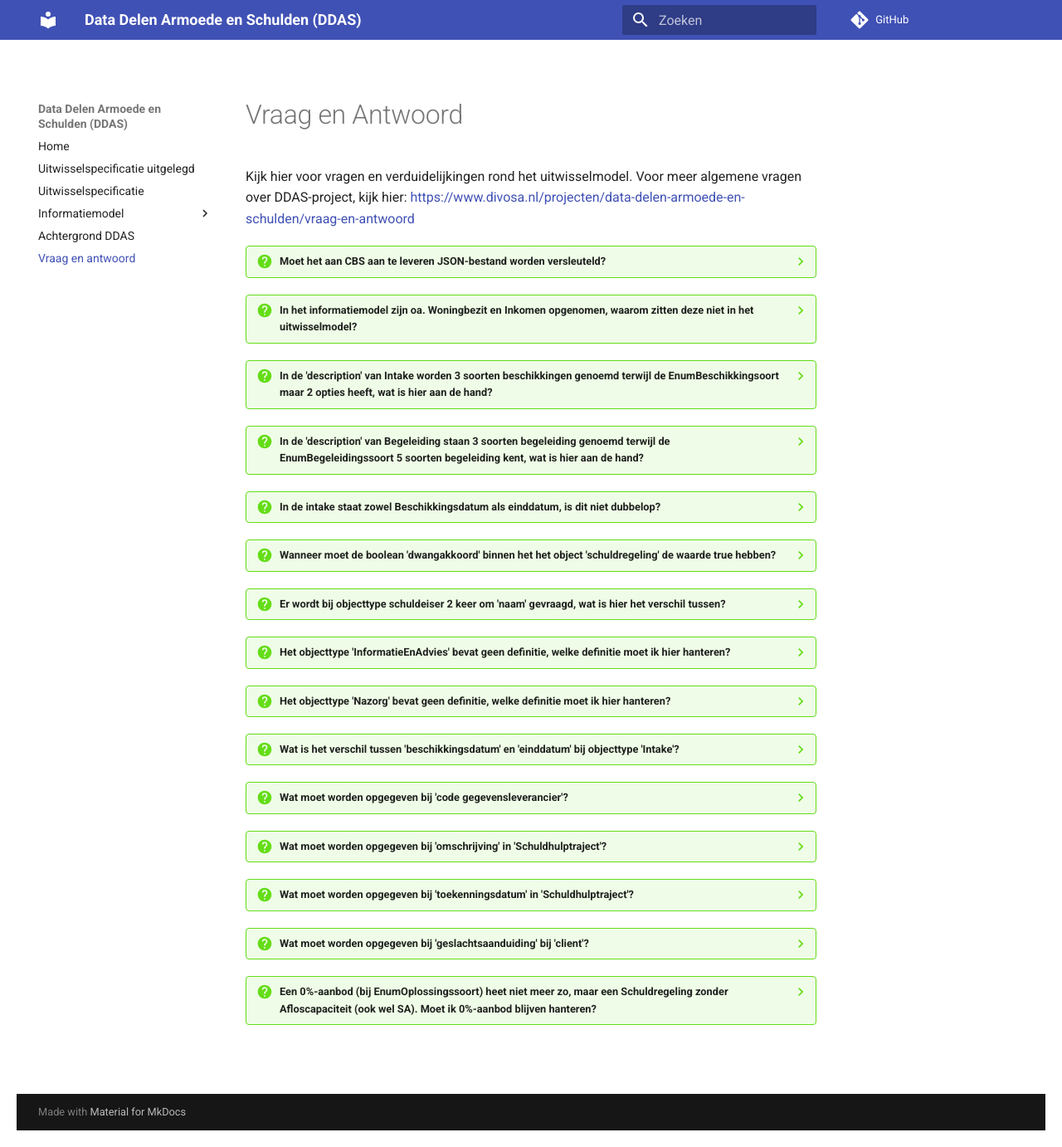
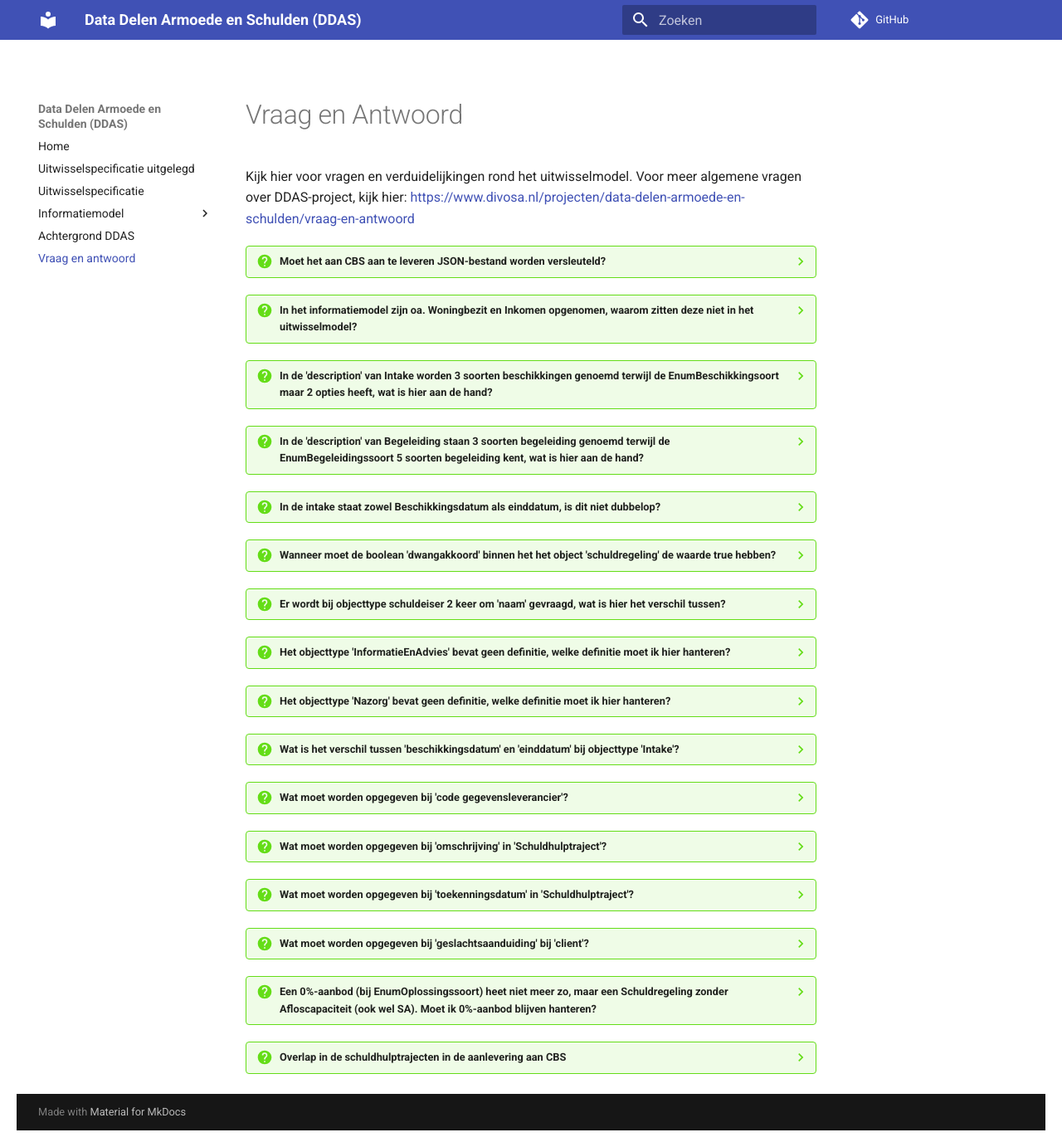
Before and after one commit to VNG-Realisatie/ddas, an MkDocs documentation site: the page built from docs/VraagEnAntwoord.md, in a window 1280 px wide and 1382 px high. Shown: the whole window at 83% size. Built offline with MkDocs 1.6.1 and Material for MkDocs 9.7.7, drawn with Linux system fonts in a browser that asks for light colours; comment, search, counter and statistics services are not loaded; the version menu is left out; some of the changed lines change nothing that is shown.

Commit message:
QenA Overlap toegevoegd

```diff
--- a/docs/VraagEnAntwoord.md
+++ b/docs/VraagEnAntwoord.md
@@ -50,3 +50,17 @@ Kijk hier voor vragen en verduidelijkingen rond het uitwisselmodel. Voor meer al
 
 ??? question "Een 0%-aanbod (bij EnumOplossingssoort) heet niet meer zo, maar een Schuldregeling zonder Afloscapaciteit (ook wel SA). Moet ik 0%-aanbod blijven hanteren?"
     Ja, de term 0%-aanbod blijft gehanteerd tot een nieuwe versie van de uitwisselspecificatie wordt uitgebracht. De huidige uitwisselspecificatie is vastgesteld voordat deze nieuwe term is geïntroduceerd, daarom wordt de oude term nog gehanteerd.
+
+??? question "Overlap in de schuldhulptrajecten in de aanlevering aan CBS"
+    In sommige gevallen kan er overlap ontstaan tussen (delen van) schuldhulptrajecten in de aanlevering aan het CBS. bijvoorbeeld omdat een deel van de schuldhulpverlening wordt uitgevoerd door een andere partij. Hoe gaat het CBS hier mee om?
+    Als er overlap in de tijd is in de aangeleverde informatie, dan wordt dit samengevoegd tot één (deel)traject. Is er geen overlap in de tijd, dan ontstaan twee losse (deel)trajecten.
+    Als voorbeeld: stel dat er losse BBR-begeleidingssoorten worden aangeleverd bij het CBS? Dus bijvoorbeeld:
+
+        * aanlevering over 2020: BBR 01-01-2020 tot 31-12-2020
+        * aanlevering over 2023: BBR 01-12-2023 tot 20-12-2023  &  BBR 15-12-2023 tot [leeg]
+        * aanlevering over 2024: BBR 15-12-2023 tot 15-01-2024  &  BBR 10-01-2024 tot [leeg]
+
+    In dit geval vat het CBS dat op als twee begeleingstrajecten:
+
+        * aanlevering over 2020: BBR 01-01-2020 tot 31-12-2020
+        * aanlevering over 2023: BBR 01-12-2023 tot [leeg]
```
